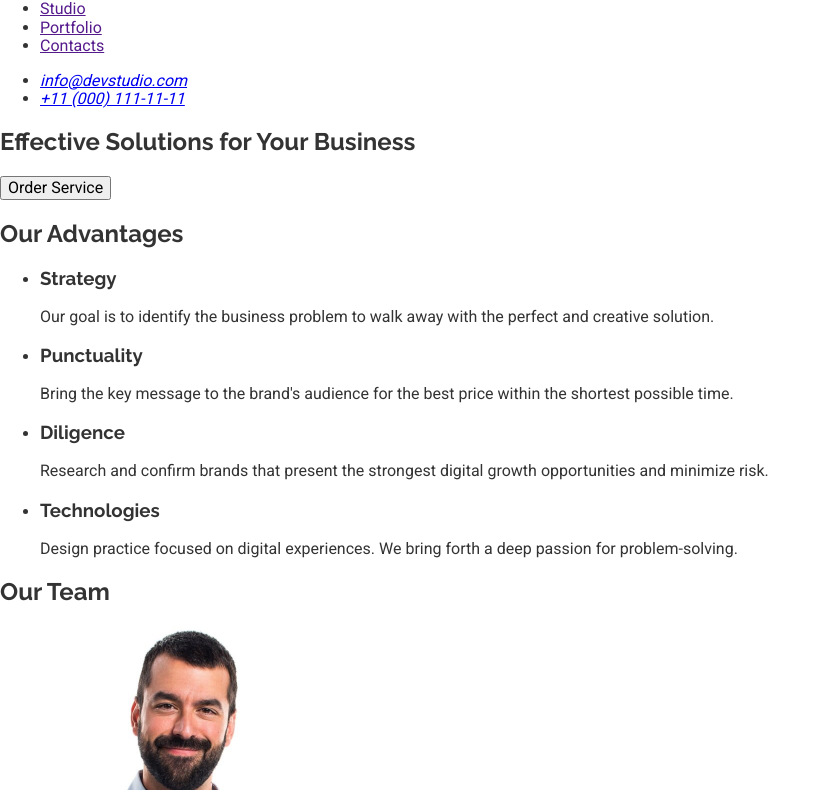
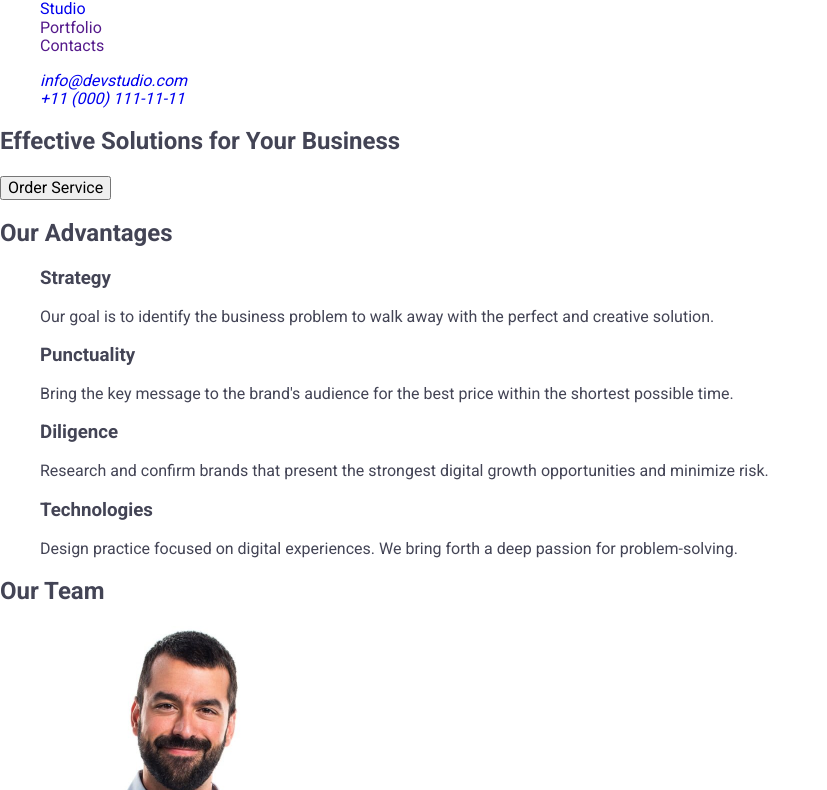
Before and after one commit to Nejdan4k/goit-markup-hw-02, a plain HTML site: page index.html in a window 1280 px wide. Shown: the part 34-824 px from the top of the page, without its empty margins (0-827 px from the left). Drawn offline with nearby package versions, Linux system fonts and the light colour scheme.

Commit message:
start css

```diff
--- a/css/styles.css
+++ b/css/styles.css
@@ -1,9 +1,11 @@
 body {
     font-family: 'Roboto', sans-serif;
-    color: #333;
-    margin: 0;
-    padding: 0;
+    color: #434455;
+    background-color: #fff;
 }
-h1, h2, h3 {
-    font-family: 'Raleway', sans-serif;
+ul,ol {
+    list-style-type: none;
 }
+a{
+    text-decoration: none;
+}
--- a/index.html
+++ b/index.html
@@ -4,30 +4,55 @@
     <meta charset="UTF-8">
     <meta name="viewport" content="width=device-width, initial-scale=1.0">
     <title>WebStudio</title>
-    <link href="https://fonts.googleapis.com/css2?family=Raleway:wght@700&family=Roboto:wght@400;500;700&display=swap" rel="stylesheet">
+
+
     <link rel="stylesheet"
     href="https://cdnjs.cloudflare.com/ajax/libs/modern-normalize/3.0.1/modern-normalize.min.css"
     integrity="sha512-q6WgHqiHlKyOqslT/lgBgodhd03Wp4BEqKeW6nNtlOY4quzyG3VoQKFrieaCeSnuVseNKRGpGeDU3qPmabCANg=="
     crossorigin="anonymous"
-    referrerpolicy="no-referrer" />
+    referrerpolicy="no-referrer"
+    />
+
+    <link rel="preconnect" href="https://fonts.googleapis.com" />
+    <link rel="preconnect" href="https://fonts.gstatic.com"
+    crossorigin />
+    <link
+      href="https://fonts.googleapis.com/css2?family=Raleway:wght@700&family=Roboto:wght@400;500;700&display=swap"
+      rel="stylesheet"
+    />
+
+
     <link rel="stylesheet"
     href="css/styles.css">
+
 </head>
 <body>
-<header>
-    <nav>
-        <a href="./index.html">WebStudio</a>
-        <ul>
-            <li><a href="">Studio</a></li>
-            <li><a href="">Portfolio</a></li>
-            <li><a href="">Contacts</a></li>
+<header class="page header">
+    <nav class="header-nav">
+        <a class="logo header-logo" href="./index.html"
+          >Web<span class="logo-part">Studio</span></a
+        >
+        <ul class="nav-list">
+            <li class="nav-item">
+                <a class="nav-link" href="./index.html">Studio</a>
+              </li>
+              <li class="nav-item"><a class="nav-link" href="">Portfolio</a></li>
+              <li class="nav-item"><a class="nav-link" href="">Contacts</a></li>
         </ul>
     </nav>
 
-    <address>
-        <ul>
-            <li><a href="mailto:info@devstudio.com">info@devstudio.com</a></li>
-            <li><a href="tel:+110001111111">+11 (000) 111-11-11</a></li>
+    <address class="contacts">
+        <ul class="contacts-list">
+          <li class="contacts-item">
+            <a class="contacts-link" href="mailto:info@devstudio.com"
+              >info@devstudio.com</a
+            >
+          </li>
+          <li class="contacts-item">
+            <a class="contacts-link" href="tel:+110001111111"
+              >+11 (000) 111-11-11</a
+            >
+          </li>
         </ul>
     </address>
 </header>
```
